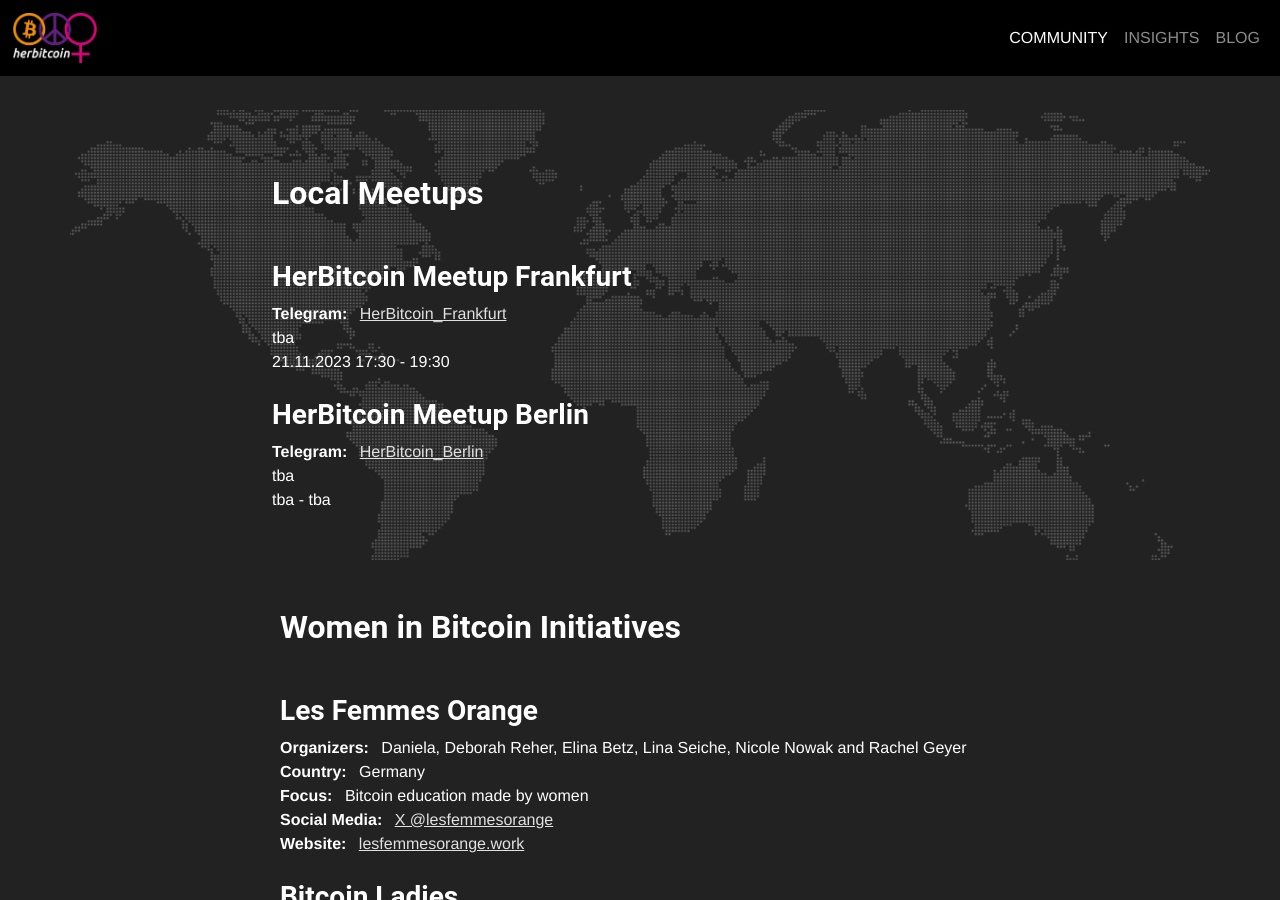
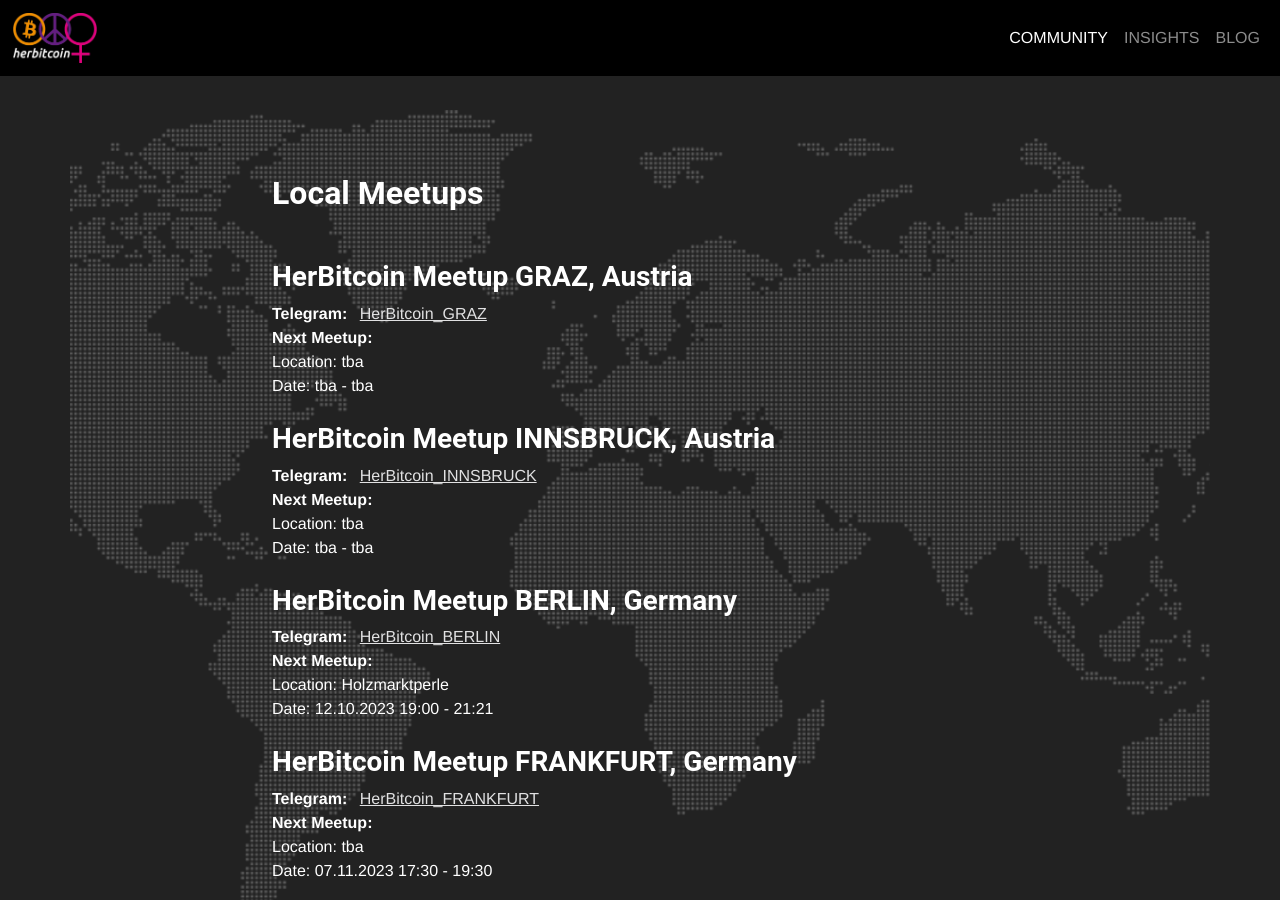
Before and after one commit to HerBitcoin/website, a Jekyll site: the page built from mission/community.html, in a window 1280 px wide and 900 px high, scrolled down 826 px. Built offline with Jekyll 4.4.1, drawn with Linux system fonts in a browser that asks for light colours; some of the changed text lies outside the part shown.

Commit message:
Community page update

```diff
--- a/_data/events.yml
+++ b/_data/events.yml
@@ -10,8 +10,8 @@
   post_info:
 
 - kind: Event
-  date_time_start: 05.10.2023 00:00
-  date_time_end: 07.10.2023 00:00
+  date_time_start: TBA
+  date_time_end: TBA
   title: HerBitcoin Meetup Berlin Bitcoin Space
   link_title: Berlin Bitcoin Space
   link_url: https://berlinbitcoinspace.io/
--- a/_data/meetups.yml
+++ b/_data/meetups.yml
@@ -1,29 +1,39 @@
 - kind: Meetup
-  date_time_start: 15.09.2023 18:30
-  date_time_end: 15.09.2023 19:30
-  title: HerBitcoin Meetup Innsbruck
-  location: Congress Innsbruck
-  group: HerBitcoin_Innsbruck
-  group_url: https://t.me/herbitcoininnsbruck
-  pre_info:
-  post_info:
-
-- kind: Meetup
-  date_time_start: 21.11.2023 17:30
-  date_time_end: 21.11.2023 19:30
-  title: HerBitcoin Meetup Frankfurt
+  date_time_start: tba
+  date_time_end: tba
+  title: HerBitcoin Meetup GRAZ, Austria
   location: tba
-  group: HerBitcoin_Frankfurt
-  group_url:
+  group: HerBitcoin_GRAZ
+  group_url: https://t.me/herbitcoin_GRAZ
   pre_info:
   post_info:
 
 - kind: Meetup
   date_time_start: tba
   date_time_end: tba
-  title: HerBitcoin Meetup Berlin
+  title: HerBitcoin Meetup INNSBRUCK, Austria
   location: tba
-  group: HerBitcoin_Berlin
-  group_url:
+  group: HerBitcoin_INNSBRUCK
+  group_url: https://t.me/herbitcoin_INNSBRUCK
   pre_info:
   post_info:
+
+- kind: Meetup
+  date_time_start: 12.10.2023 19:00
+  date_time_end: 12.10.2023 21:21
+  title: HerBitcoin Meetup BERLIN, Germany
+  location: Holzmarktperle
+  group: HerBitcoin_BERLIN
+  group_url: https://t.me/herbitcoin_BERLIN
+  pre_info:
+  post_info:
+
+- kind: Meetup
+  date_time_start: 07.11.2023 17:30
+  date_time_end: 07.11.2023 19:30
+  title: HerBitcoin Meetup FRANKFURT, Germany
+  location: tba
+  group: HerBitcoin_FRANKFURT
+  group_url: https://t.me/herbitcoin_FRANKFURT
+  pre_info:
+  post_info:
--- a/mission/community.html
+++ b/mission/community.html
@@ -19,8 +19,8 @@
                         <a href="{{ event.link_url }}" target="_blank" title="{{ event.link_title }}">{{
                             event.link_title }}</a>
                     </div>
-                    <div>{{ event.location }}</div>
-                    <div>{{ event.date_time_start | date: "%d.%m.%Y %H:%M" }} - {{ event.date_time_end | date: "%H:%M"
+                    <div>Location: {{ event.location }}</div>
+                    <div>Date: {{ event.date_time_start | date: "%d.%m.%Y %H:%M" }} - {{ event.date_time_end | date: "%H:%M"
                         }}</div>
                 </div>
                 {% endif %}
@@ -39,32 +39,14 @@
                     <div>
                         <span class="fw-bold pe-2">Telegram: </span><a href="{{ meetup.group_url }}" target="_blank" title="{{ meetup.group }}">{{
                             meetup.group }}</a>
-                    </div>
-                    <div>{{ meetup.location }}</div>
-                    <div>{{ meetup.date_time_start | date: "%d.%m.%Y %H:%M" }} - {{ meetup.date_time_end | date: "%H:%M"
+                        </div>
+                    <div class="fw-bold pe-2">Next Meetup:</div>
+                    <div>Location: {{ meetup.location }}</div>
+                    <div>Date: {{ meetup.date_time_start | date: "%d.%m.%Y %H:%M" }} - {{ meetup.date_time_end | date: "%H:%M"
                         }}</div>
                 </div>
                 {% endif %}
                 {% endfor %}
             </div>
         </div>
-        <div class="container">
-            <div class="row">
-                <div class="col-12 offset-sm-1 col-sm-10 offset-lg-2 col-lg-8">
-                    <h2 class="pt-5 pb-3">Women in Bitcoin Initiatives</h2>
-                    {% for initiative in site.data.initiatives %}
-                    <div class="pt-4">
-                        <h3>{{ initiative.name }}</h3>
-                        <div><span class="fw-bold pe-2">Organizers: </span> {{ initiative.organizers }}</div>
-                        <div><span class="fw-bold pe-2">Country: </span>{{ initiative.country }}</div>
-                        <div><span class="fw-bold pe-2">Focus: </span>{{ initiative.focus }}</div>
-                        <div><span class="fw-bold pe-2">Social Media: </span><a href="{{ initiative.socials_url }}" target="_blank" title="{{ initiative.socials_title }}">{{
-                            initiative.socials_title }}</a>
-                        <div><span class="fw-bold pe-2">Website: </span><a href="{{ initiative.website_url }}" target="_blank" title="{{ initiative.website_title }}">{{
-                                initiative.website_title }}</a>
-                    </div>
-                    {% endfor %}
-                </div>
-            </div>
-        </div>
 </section>
```
Also changed, not shown: mission/insights.html (+25 -2 lines).
